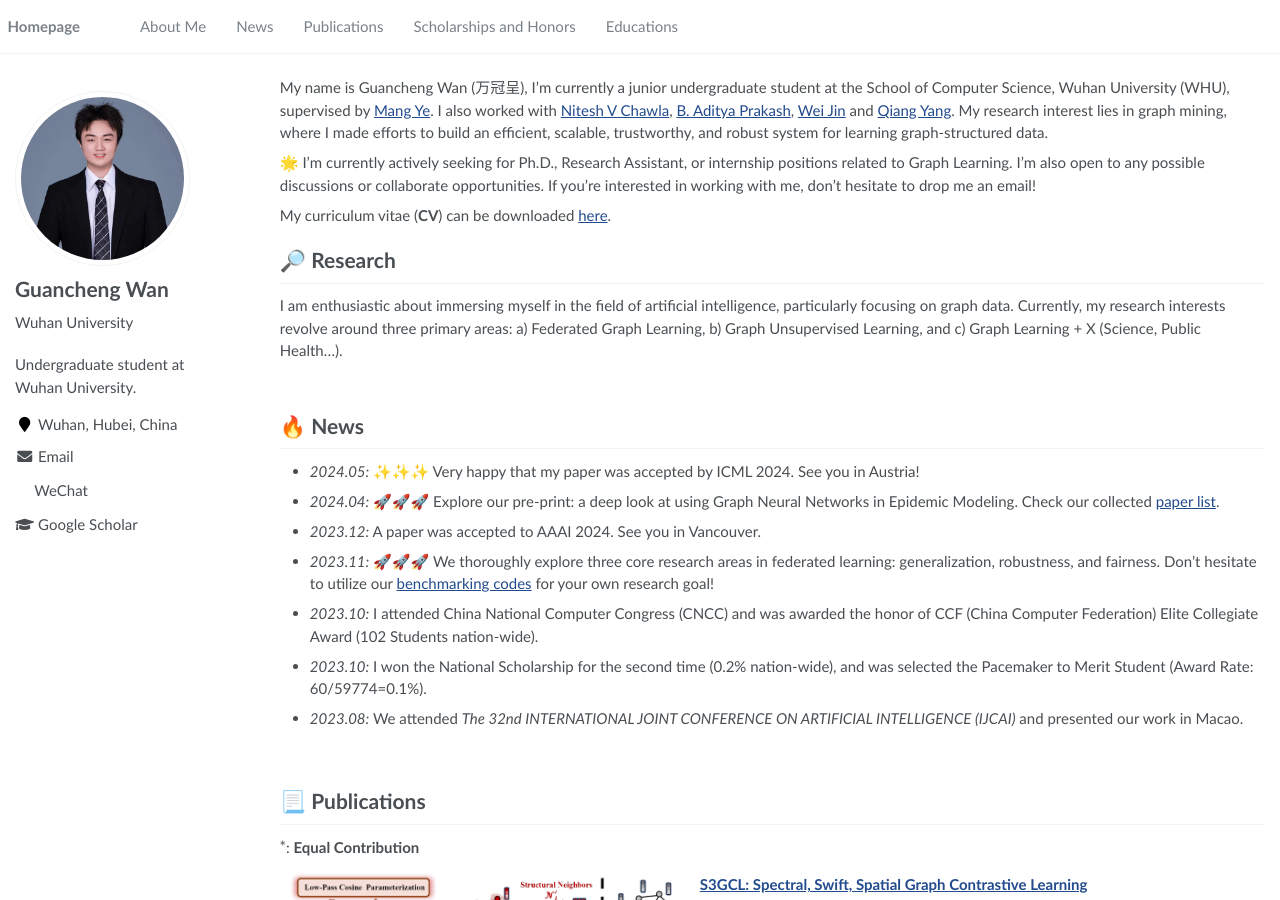
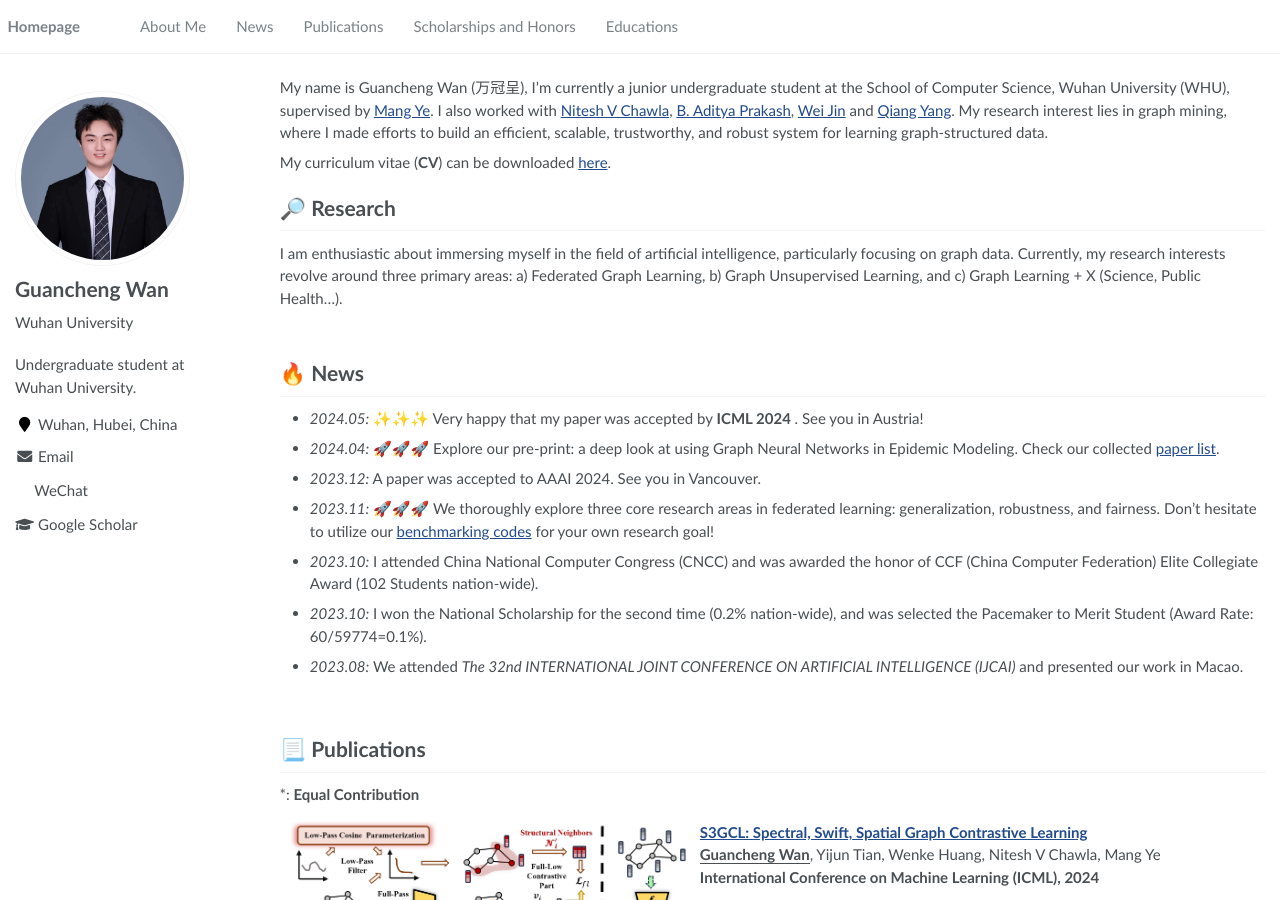
Before and after one commit to SuHui03/guanchengWan.github.io, a Jekyll site: the page built from _pages/about.md, in a window 1280 px wide and 900 px high. Built offline with Jekyll 4.4.1, drawn with Linux system fonts in a browser that asks for light colours; formulas are drawn with MathJax 3.

Commit message:
Update about.md

```diff
--- a/_pages/about.md
+++ b/_pages/about.md
@@ -24,7 +24,7 @@ My name is Guancheng Wan (万冠呈), I'm currently a junior undergraduate stude
 
 
 
-🌟 I'm currently actively seeking for Ph.D., Research Assistant, or internship positions related to Graph Learning. I'm also open to any possible discussions or collaborate opportunities. If you're interested in working with me, don't hesitate to drop me an email!
+<!-- 🌟 I'm currently actively seeking for Ph.D., Research Assistant, or internship positions related to Graph Learning. I'm also open to any possible discussions or collaborate opportunities. If you're interested in working with me, don't hesitate to drop me an email!  -->
 
 My curriculum vitae (**CV**) can be downloaded [here](https://github.com/GuanchengWan/guanchengWan.github.io/raw/master/docs/GuanchengWan_cv.pdf).
 
@@ -36,7 +36,7 @@ I am enthusiastic about immersing myself in the field of artificial intelligence
 # 🔥 News
 
 
-- *2024.05:* ✨✨✨ Very happy that my paper was accepted by ICML 2024. See you in Austria!
+- *2024.05:* ✨✨✨ Very happy that my paper was accepted by <strong>ICML 2024 </strong>. See you in Austria!
 
 
 - *2024.04:* 🚀🚀🚀 Explore our pre-print: a deep look at using Graph Neural Networks in Epidemic Modeling. Check our collected [paper list](https://github.com/Emory-Melody/awesome-epidemic-modeling-papers).
```
